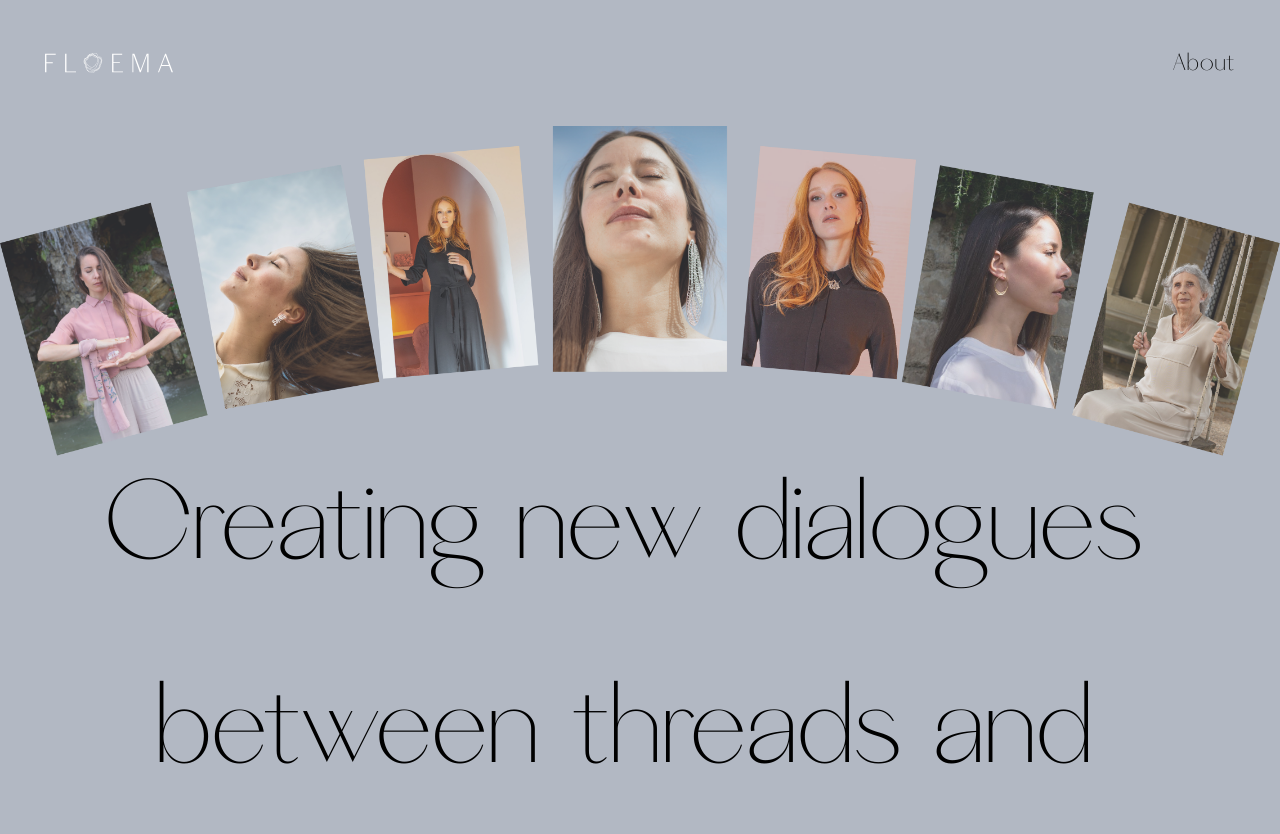
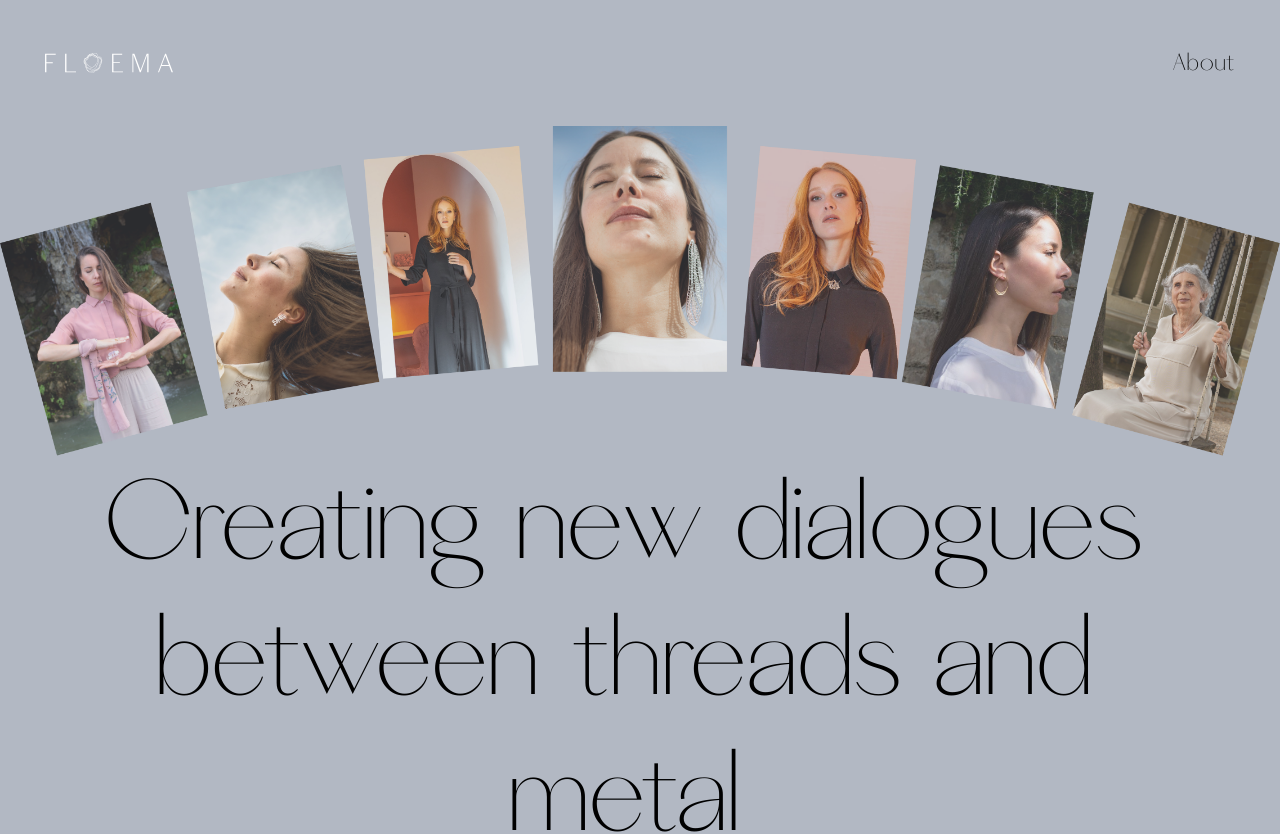
Before and after one commit to yanze-yang/floema, a Next.js app: page /about in a window 1280 px wide. Shown: the top 834 px of the page. Built offline with nearby package versions, Linux system fonts and the light colour scheme.

Commit message:
fix deader display issues

```diff
--- a/pages/about/MotionText.tsx
+++ b/pages/about/MotionText.tsx
@@ -17,6 +17,7 @@ export default function MotionText({
       <span
         style={{
           overflow: "hidden",
+          verticalAlign: "top",
           display: "inline-block",
         }}
       >
@@ -29,10 +30,7 @@ export default function MotionText({
           initial={{ y: "100%" }}
           animate={{ y: "0%" }}
           style={{
-            display: "inline-block",
             whiteSpace: "pre",
-            overflow: "hidden",
-            //   padding: "0 2rem",
           }}
         >
           {children}
```
